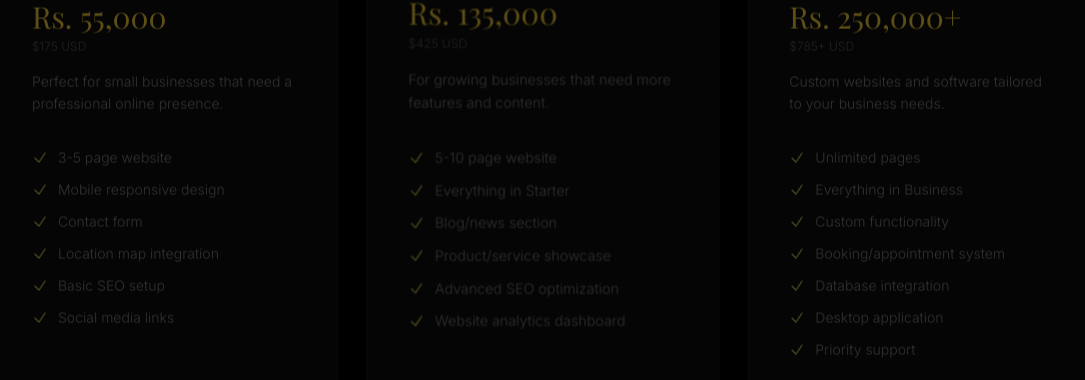
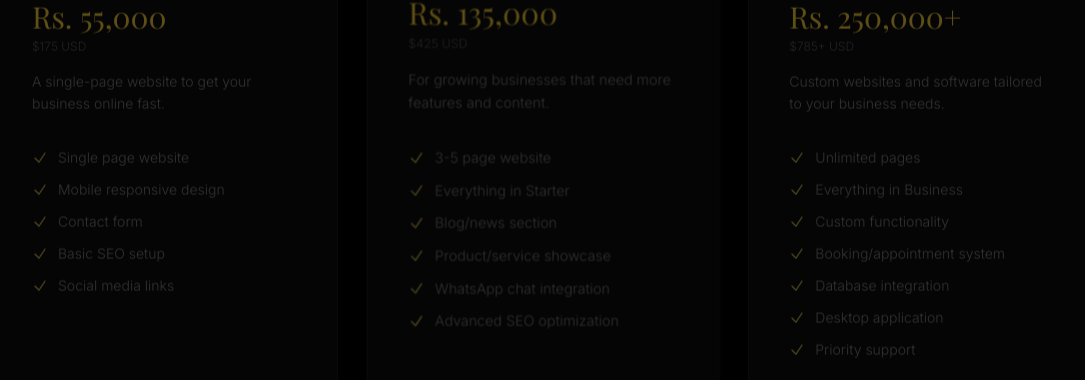
Before and after one commit to Moriah-Systems/agency-website, a Next.js app: page /pricing in a window 1280 px wide. Shown: the part 749-1129 px from the top of the page, without its empty margins (97-1182 px from the left). Built offline with nearby package versions, Linux system fonts and the light colour scheme; a web font is replaced by a local one.

Commit message:
Restructure package tiers: Starter = 1 page, Business = 3-5 pages
- Starter now single-page website to create clear upgrade path
- Business gets WhatsApp chat integration (key for SL market)
- Removed analytics dashboard and location map from lower tiers

```diff
--- a/src/app/pricing/page.tsx
+++ b/src/app/pricing/page.tsx
@@ -11,12 +11,11 @@ const setupPackages = [
     name: "Starter",
     price: "Rs. 55,000",
     usd: "$175",
-    description: "Perfect for small businesses that need a professional online presence.",
+    description: "A single-page website to get your business online fast.",
     features: [
-      "3-5 page website",
+      "Single page website",
       "Mobile responsive design",
       "Contact form",
-      "Location map integration",
       "Basic SEO setup",
       "Social media links",
     ],
@@ -28,12 +27,12 @@ const setupPackages = [
     usd: "$425",
     description: "For growing businesses that need more features and content.",
     features: [
-      "5-10 page website",
+      "3-5 page website",
       "Everything in Starter",
       "Blog/news section",
       "Product/service showcase",
+      "WhatsApp chat integration",
       "Advanced SEO optimization",
-      "Website analytics dashboard",
     ],
     highlighted: true,
   },
```
